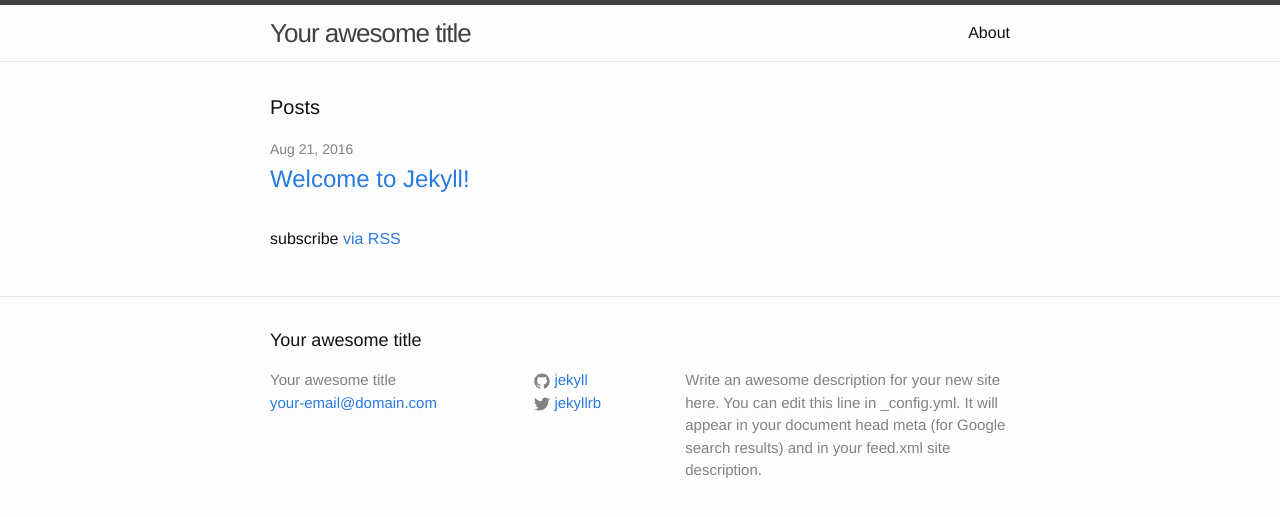
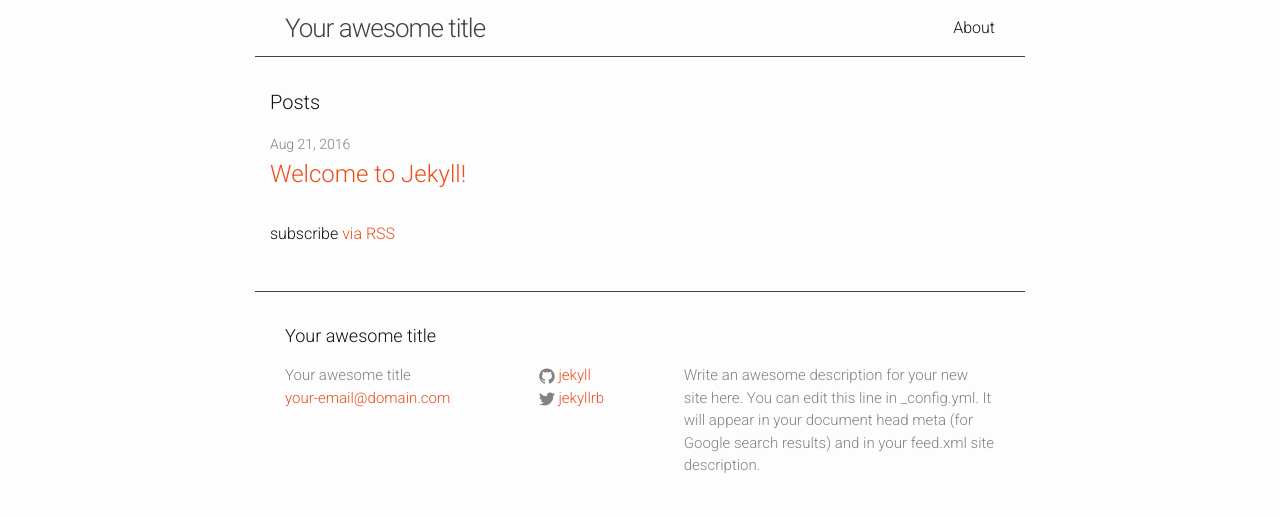
Before and after one commit to sanuj/sanuj.github.io, a Jekyll site: the page built from index.html, in a window 1280 px wide. Shown: the top 517 px of the page. Built offline with Jekyll 4.4.1, drawn with Linux system fonts in a browser that asks for light colours.

Commit message:
adjust theme

```diff
--- a/_layouts/default.html
+++ b/_layouts/default.html
@@ -5,7 +5,9 @@
 
   <body>
 
-    {% include header.html %}
+    <div class="header-footer-wrapper">
+        {% include header.html %}
+    </div>
 
     <div class="page-content">
       <div class="wrapper">
@@ -13,7 +15,9 @@
       </div>
     </div>
 
-    {% include footer.html %}
+    <div class="header-footer-wrapper">
+        {% include footer.html %}
+    </div>
 
   </body>
 
--- a/_sass/_base.scss
+++ b/_sass/_base.scss
@@ -99,8 +99,8 @@ a {
     }
 
     &:hover {
-        color: $text-color;
-        text-decoration: underline;
+        color: complement($brand-color);
+        // text-decoration: underline;
     }
 }
 
@@ -172,6 +172,26 @@ pre {
     }
 }
 
+/**
+ * Wrapper
+ */
+.header-footer-wrapper {
+    max-width: -webkit-calc(#{$content-width} - #{$spacing-unit});
+    max-width:         calc(#{$content-width} - #{$spacing-unit});
+    margin-right: auto;
+    margin-left: auto;
+    padding-right: $spacing-unit;
+    padding-left: $spacing-unit;
+    @extend %clearfix;
+
+    @include media-query($on-laptop) {
+        max-width: -webkit-calc(#{$content-width});
+        max-width:         calc(#{$content-width});
+        padding-right: $spacing-unit / 2;
+        padding-left: $spacing-unit / 2;
+    }
+}
+
 
 
 /**
--- a/_sass/_layout.scss
+++ b/_sass/_layout.scss
@@ -2,8 +2,8 @@
  * Site header
  */
 .site-header {
-    border-top: 5px solid $grey-color-dark;
-    border-bottom: 1px solid $grey-color-light;
+    // border-top: 5px solid $grey-color-dark;
+    border-bottom: 1px solid $grey-color-dark;
     min-height: 56px;
 
     // Positioning context for the mobile navigation icon
@@ -98,7 +98,7 @@
  * Site footer
  */
 .site-footer {
-    border-top: 1px solid $grey-color-light;
+    border-top: 1px solid $grey-color-dark;
     padding: $spacing-unit 0;
 }
 
--- a/css/main.scss
+++ b/css/main.scss
@@ -6,7 +6,7 @@
 
 
 // Our variables
-$base-font-family: "Helvetica Neue", Helvetica, Arial, sans-serif;
+$base-font-family: 'Roboto', Arial, sans-serif;
 $base-font-size:   16px;
 $base-font-weight: 400;
 $small-font-size:  $base-font-size * 0.875;
@@ -16,7 +16,7 @@ $spacing-unit:     30px;
 
 $text-color:       #111;
 $background-color: #fdfdfd;
-$brand-color:      #2a7ae2;
+$brand-color:      #ED4E1B;
 
 $grey-color:       #828282;
 $grey-color-light: lighten($grey-color, 40%);
@@ -49,5 +49,6 @@ $on-laptop:        800px;
 @import
         "base",
         "layout",
-        "syntax-highlighting"
+        "syntax-highlighting",
+        'https://fonts.googleapis.com/css?family=Roboto:300'
 ;
```
